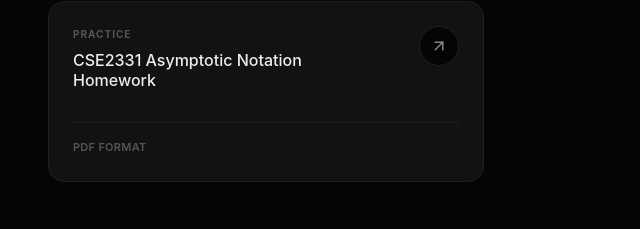
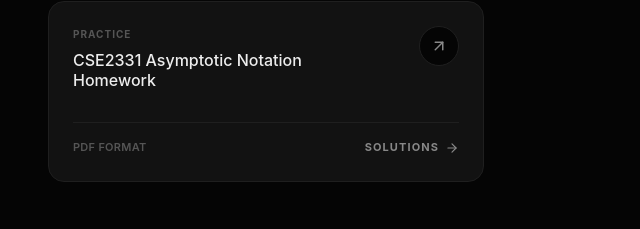
Before and after one commit to krishdeshmukhhh/Foundations2_Review, a React (Vite) app: page / in a window 1280 px wide. Shown: the part 1094-1323 px from the top of the page, without its empty margins (0-640 px from the left). Built offline with nearby package versions, Linux system fonts and the light colour scheme.

Commit message:
added solutions

```diff
--- a/generate_data.cjs
+++ b/generate_data.cjs
@@ -33,7 +33,7 @@ function getTopicKey(filename) {
   return name;
 }
 
-function addFileToTopic(topicKey, category, title, filePath) {
+function addFileToTopic(topicKey, category, title, filePath, solutionPath = undefined) {
   if (!topicsMap.has(topicKey)) {
     topicsMap.set(topicKey, {
       id: topicKey.toLowerCase().replace(/_/g, '-'),
@@ -41,7 +41,11 @@ function addFileToTopic(topicKey, category, title, filePath) {
       files: { notes: [], questions: [], reviewQuestions: [], solutions: [] }
     });
   }
-  topicsMap.get(topicKey).files[category].push({ title, path: filePath });
+  const fileEntry = { title, path: filePath };
+  if (solutionPath) {
+    fileEntry.solutionPath = solutionPath;
+  }
+  topicsMap.get(topicKey).files[category].push(fileEntry);
 }
 
 for (const file of allFiles.notes) {
@@ -65,7 +69,7 @@ for (const file of allFiles.questions) {
     fileObj.solutionPath = `/${dirs.solutions}/${file}`;
   }
 
-  addFileToTopic(key, 'questions', fileObj.title, fileObj.path);
+  addFileToTopic(key, 'questions', fileObj.title, fileObj.path, fileObj.solutionPath);
   if (fileObj.solutionPath) {
      addFileToTopic(key, 'solutions', fileObj.title + ' Solutions', fileObj.solutionPath);
   }
@@ -73,19 +77,19 @@ for (const file of allFiles.questions) {
 
 for (const file of allFiles.reviewQuestions) {
   const key = getTopicKey(file);
-  const solutionFile = file.replace('.pdf', '_Solutions.pdf');
-  const hasSolution = allFiles.reviewSolutions && allFiles.reviewSolutions.includes(solutionFile);
+  const solutionPrefix = file.replace('.pdf', '_Solutions');
+  const solutionFile = allFiles.reviewSolutions.find(f => f.startsWith(solutionPrefix));
 
   const fileObj = {
     title: file.replace('.pdf', '').replace(/_/g, ' '),
     path: `/${dirs.reviewQuestions}/${file}`
   };
 
-  if (hasSolution) {
+  if (solutionFile) {
     fileObj.solutionPath = `/${dirs.reviewSolutions}/${solutionFile}`;
   }
 
-  addFileToTopic(key, 'reviewQuestions', fileObj.title, fileObj.path);
+  addFileToTopic(key, 'reviewQuestions', fileObj.title, fileObj.path, fileObj.solutionPath);
   if (fileObj.solutionPath) {
     addFileToTopic(key, 'solutions', fileObj.title + ' Solutions', fileObj.solutionPath);
   }
--- a/src/data/topics.ts
+++ b/src/data/topics.ts
@@ -12,7 +12,8 @@ export const topics = [
       "questions": [
         {
           "title": "CSE2331 Asymptotic Notation Homework",
-          "path": "/Typed_Questions/CSE2331_Asymptotic_Notation_Homework.pdf"
+          "path": "/Typed_Questions/CSE2331_Asymptotic_Notation_Homework.pdf",
+          "solutionPath": "/Typed_Solutions/CSE2331_Asymptotic_Notation_Homework_Solutions.pdf"
         }
       ],
       "reviewQuestions": [],
@@ -38,7 +39,8 @@ export const topics = [
       "questions": [
         {
           "title": "CSE2331 Binary Search Trees Homework",
-          "path": "/Typed_Questions/CSE2331_Binary_Search_Trees_Homework.pdf"
+          "path": "/Typed_Questions/CSE2331_Binary_Search_Trees_Homework.pdf",
+          "solutionPath": "/Typed_Solutions/CSE2331_Binary_Search_Trees_Homework_Solutions.pdf"
         }
       ],
       "reviewQuestions": [],
@@ -64,7 +66,8 @@ export const topics = [
       "questions": [
         {
           "title": "CSE2331 Graph Algorithms Homework",
-          "path": "/Typed_Questions/CSE2331_Graph_Algorithms_Homework.pdf"
+          "path": "/Typed_Questions/CSE2331_Graph_Algorithms_Homework.pdf",
+          "solutionPath": "/Typed_Solutions/CSE2331_Graph_Algorithms_Homework_Solutions.pdf"
         }
       ],
       "reviewQuestions": [],
@@ -90,7 +93,8 @@ export const topics = [
       "questions": [
         {
           "title": "CSE2331 Hashing Homework",
-          "path": "/Typed_Questions/CSE2331_Hashing_Homework.pdf"
+          "path": "/Typed_Questions/CSE2331_Hashing_Homework.pdf",
+          "solutionPath": "/Typed_Solutions/CSE2331_Hashing_Homework_Solutions.pdf"
         }
       ],
       "reviewQuestions": [],
@@ -116,7 +120,8 @@ export const topics = [
       "questions": [
         {
           "title": "CSE2331 Heaps Homework",
-          "path": "/Typed_Questions/CSE2331_Heaps_Homework.pdf"
+          "path": "/Typed_Questions/CSE2331_Heaps_Homework.pdf",
+          "solutionPath": "/Typed_Solutions/CSE2331_Heaps_Homework_Solutions.pdf"
         }
       ],
       "reviewQuestions": [],
@@ -142,7 +147,8 @@ export const topics = [
       "questions": [
         {
           "title": "CSE2331 Loop Analysis Homework",
-          "path": "/Typed_Questions/CSE2331_Loop_Analysis_Homework.pdf"
+          "path": "/Typed_Questions/CSE2331_Loop_Analysis_Homework.pdf",
+          "solutionPath": "/Typed_Solutions/CSE2331_Loop_Analysis_Homework_Solutions.pdf"
         }
       ],
       "reviewQuestions": [],
@@ -168,7 +174,8 @@ export const topics = [
       "questions": [
         {
           "title": "CSE2331 Greedy Graph Algorithms Homework",
-          "path": "/Typed_Questions/CSE2331_Greedy_Graph_Algorithms_Homework.pdf"
+          "path": "/Typed_Questions/CSE2331_Greedy_Graph_Algorithms_Homework.pdf",
+          "solutionPath": "/Typed_Solutions/CSE2331_Greedy_Graph_Algorithms_Homework_Solutions.pdf"
         }
       ],
       "reviewQuestions": [],
@@ -194,7 +201,8 @@ export const topics = [
       "questions": [
         {
           "title": "CSE2331 NP Completeness Homework",
-          "path": "/Typed_Questions/CSE2331_NP_Completeness_Homework.pdf"
+          "path": "/Typed_Questions/CSE2331_NP_Completeness_Homework.pdf",
+          "solutionPath": "/Typed_Solutions/CSE2331_NP_Completeness_Homework_Solutions.pdf"
         }
       ],
       "reviewQuestions": [],
@@ -220,7 +228,8 @@ export const topics = [
       "questions": [
         {
           "title": "CSE2331 Probabilistic Analysis Homework",
-          "path": "/Typed_Questions/CSE2331_Probabilistic_Analysis_Homework.pdf"
+          "path": "/Typed_Questions/CSE2331_Probabilistic_Analysis_Homework.pdf",
+          "solutionPath": "/Typed_Solutions/CSE2331_Probabilistic_Analysis_Homework_Solutions.pdf"
         }
       ],
       "reviewQuestions": [],
@@ -246,7 +255,8 @@ export const topics = [
       "questions": [
         {
           "title": "CSE2331 QuickSort and Probabilistic Analysis Homework",
-          "path": "/Typed_Questions/CSE2331_QuickSort_and_Probabilistic_Analysis_Homework.pdf"
+          "path": "/Typed_Questions/CSE2331_QuickSort_and_Probabilistic_Analysis_Homework.pdf",
+          "solutionPath": "/Typed_Solutions/CSE2331_QuickSort_and_Probabilistic_Analysis_Homework_Solutions.pdf"
         }
       ],
       "reviewQuestions": [],
@@ -272,7 +282,8 @@ export const topics = [
       "questions": [
         {
           "title": "CSE2331 Recurrence Relations Homework",
-          "path": "/Typed_Questions/CSE2331_Recurrence_Relations_Homework.pdf"
+          "path": "/Typed_Questions/CSE2331_Recurrence_Relations_Homework.pdf",
+          "solutionPath": "/Typed_Solutions/CSE2331_Recurrence_Relations_Homework_Solutions.pdf"
         }
       ],
       "reviewQuestions": [],
@@ -298,7 +309,8 @@ export const topics = [
       "questions": [
         {
           "title": "CSE2331 Red black Tree Homework",
-          "path": "/Typed_Questions/CSE2331_Red_black_Tree_Homework.pdf"
+          "path": "/Typed_Questions/CSE2331_Red_black_Tree_Homework.pdf",
+          "solutionPath": "/Typed_Solutions/CSE2331_Red_black_Tree_Homework.pdf"
         }
       ],
       "reviewQuestions": [],
@@ -340,7 +352,8 @@ export const topics = [
       "questions": [
         {
           "title": "CSE2331 Table Doubling Homework",
-          "path": "/Typed_Questions/CSE2331_Table_Doubling_Homework.pdf"
+          "path": "/Typed_Questions/CSE2331_Table_Doubling_Homework.pdf",
+          "solutionPath": "/Typed_Solutions/CSE2331_Table_Doubling_Homework_Solutions.pdf"
         }
       ],
       "reviewQuestions": [],
@@ -366,7 +379,8 @@ export const topics = [
       "questions": [
         {
           "title": "CSE2331 Union Find Homework",
-          "path": "/Typed_Questions/CSE2331_Union_Find_Homework.pdf"
+          "path": "/Typed_Questions/CSE2331_Union_Find_Homework.pdf",
+          "solutionPath": "/Typed_Solutions/CSE2331_Union_Find_Homework_Solutions.pdf"
         }
       ],
       "reviewQuestions": [],
@@ -387,7 +401,8 @@ export const topics = [
       "questions": [
         {
           "title": "CSE2331 Data Structures Homework",
-          "path": "/Typed_Questions/CSE2331_Data_Structures_Homework.pdf"
+          "path": "/Typed_Questions/CSE2331_Data_Structures_Homework.pdf",
+          "solutionPath": "/Typed_Solutions/CSE2331_Data_Structures_Homework_Solutions.pdf"
         }
       ],
       "reviewQuestions": [],
@@ -409,10 +424,16 @@ export const topics = [
       "reviewQuestions": [
         {
           "title": "CSE2331 Final Exam Review 1",
-          "path": "/Exam_Review_Questions/CSE2331_Final_Exam_Review_1.pdf"
+          "path": "/Exam_Review_Questions/CSE2331_Final_Exam_Review_1.pdf",
+          "solutionPath": "/Exam_Review_Solutions/CSE2331_Final_Exam_Review_1_Solutions.pdf"
         }
       ],
-      "solutions": []
+      "solutions": [
+        {
+          "title": "CSE2331 Final Exam Review 1 Solutions",
+          "path": "/Exam_Review_Solutions/CSE2331_Final_Exam_Review_1_Solutions.pdf"
+        }
+      ]
     },
     "order": 17
   },
@@ -425,10 +446,16 @@ export const topics = [
       "reviewQuestions": [
         {
           "title": "CSE2331 Final Exam Review 2",
-          "path": "/Exam_Review_Questions/CSE2331_Final_Exam_Review_2.pdf"
+          "path": "/Exam_Review_Questions/CSE2331_Final_Exam_Review_2.pdf",
+          "solutionPath": "/Exam_Review_Solutions/CSE2331_Final_Exam_Review_2_Solutions.pdf"
         }
       ],
-      "solutions": []
+      "solutions": [
+        {
+          "title": "CSE2331 Final Exam Review 2 Solutions",
+          "path": "/Exam_Review_Solutions/CSE2331_Final_Exam_Review_2_Solutions.pdf"
+        }
+      ]
     },
     "order": 18
   },
@@ -441,10 +468,16 @@ export const topics = [
       "reviewQuestions": [
         {
           "title": "CSE2331 Final Exam Review 3",
-          "path": "/Exam_Review_Questions/CSE2331_Final_Exam_Review_3.pdf"
+          "path": "/Exam_Review_Questions/CSE2331_Final_Exam_Review_3.pdf",
+          "solutionPath": "/Exam_Review_Solutions/CSE2331_Final_Exam_Review_3_Solutions.pdf"
         }
       ],
-      "solutions": []
+      "solutions": [
+        {
+          "title": "CSE2331 Final Exam Review 3 Solutions",
+          "path": "/Exam_Review_Solutions/CSE2331_Final_Exam_Review_3_Solutions.pdf"
+        }
+      ]
     },
     "order": 19
   },
@@ -457,10 +490,16 @@ export const topics = [
       "reviewQuestions": [
         {
           "title": "CSE2331 Midterm 1 Review Session",
-          "path": "/Exam_Review_Questions/CSE2331_Midterm_1_Review_Session.pdf"
+          "path": "/Exam_Review_Questions/CSE2331_Midterm_1_Review_Session.pdf",
+          "solutionPath": "/Exam_Review_Solutions/CSE2331_Midterm_1_Review_Session_Solutions.pdf"
         }
       ],
-      "solutions": []
+      "solutions": [
+        {
+          "title": "CSE2331 Midterm 1 Review Session Solutions",
+          "path": "/Exam_Review_Solutions/CSE2331_Midterm_1_Review_Session_Solutions.pdf"
+        }
+      ]
     },
     "order": 20
   },
@@ -473,10 +512,16 @@ export const topics = [
       "reviewQuestions": [
         {
           "title": "CSE2331 Midterm 2 Review Session",
-          "path": "/Exam_Review_Questions/CSE2331_Midterm_2_Review_Session.pdf"
+          "path": "/Exam_Review_Questions/CSE2331_Midterm_2_Review_Session.pdf",
+          "solutionPath": "/Exam_Review_Solutions/CSE2331_Midterm_2_Review_Session_Solutions_acd.pdf"
         }
       ],
-      "solutions": []
+      "solutions": [
+        {
+          "title": "CSE2331 Midterm 2 Review Session Solutions",
+          "path": "/Exam_Review_Solutions/CSE2331_Midterm_2_Review_Session_Solutions_acd.pdf"
+        }
+      ]
     },
     "order": 21
   },
@@ -489,10 +534,16 @@ export const topics = [
       "reviewQuestions": [
         {
           "title": "CSE2331 Midterm 3 Review Session",
-          "path": "/Exam_Review_Questions/CSE2331_Midterm_3_Review_Session.pdf"
+          "path": "/Exam_Review_Questions/CSE2331_Midterm_3_Review_Session.pdf",
+          "solutionPath": "/Exam_Review_Solutions/CSE2331_Midterm_3_Review_Session_Solutions.pdf"
         }
       ],
-      "solutions": []
+      "solutions": [
+        {
+          "title": "CSE2331 Midterm 3 Review Session Solutions",
+          "path": "/Exam_Review_Solutions/CSE2331_Midterm_3_Review_Session_Solutions.pdf"
+        }
+      ]
     },
     "order": 22
   },
@@ -505,10 +556,16 @@ export const topics = [
       "reviewQuestions": [
         {
           "title": "CSE2331 Midterm 4 Review Session",
-          "path": "/Exam_Review_Questions/CSE2331_Midterm_4_Review_Session.pdf"
+          "path": "/Exam_Review_Questions/CSE2331_Midterm_4_Review_Session.pdf",
+          "solutionPath": "/Exam_Review_Solutions/CSE2331_Midterm_4_Review_Session_Solutions.pdf"
         }
       ],
-      "solutions": []
+      "solutions": [
+        {
+          "title": "CSE2331 Midterm 4 Review Session Solutions",
+          "path": "/Exam_Review_Solutions/CSE2331_Midterm_4_Review_Session_Solutions.pdf"
+        }
+      ]
     },
     "order": 23
   },
@@ -521,10 +578,16 @@ export const topics = [
       "reviewQuestions": [
         {
           "title": "CSE2331 Midterm 5 Review Session",
-          "path": "/Exam_Review_Questions/CSE2331_Midterm_5_Review_Session.pdf"
+          "path": "/Exam_Review_Questions/CSE2331_Midterm_5_Review_Session.pdf",
+          "solutionPath": "/Exam_Review_Solutions/CSE2331_Midterm_5_Review_Session_Solutions.pdf"
         }
       ],
-      "solutions": []
+      "solutions": [
+        {
+          "title": "CSE2331 Midterm 5 Review Session Solutions",
+          "path": "/Exam_Review_Solutions/CSE2331_Midterm_5_Review_Session_Solutions.pdf"
+        }
+      ]
     },
     "order": 24
   }
```
Also changed, not shown: src/components/TopicSection.tsx (+7 -1 lines), src/pages/Home.tsx (+7 -1 lines).
